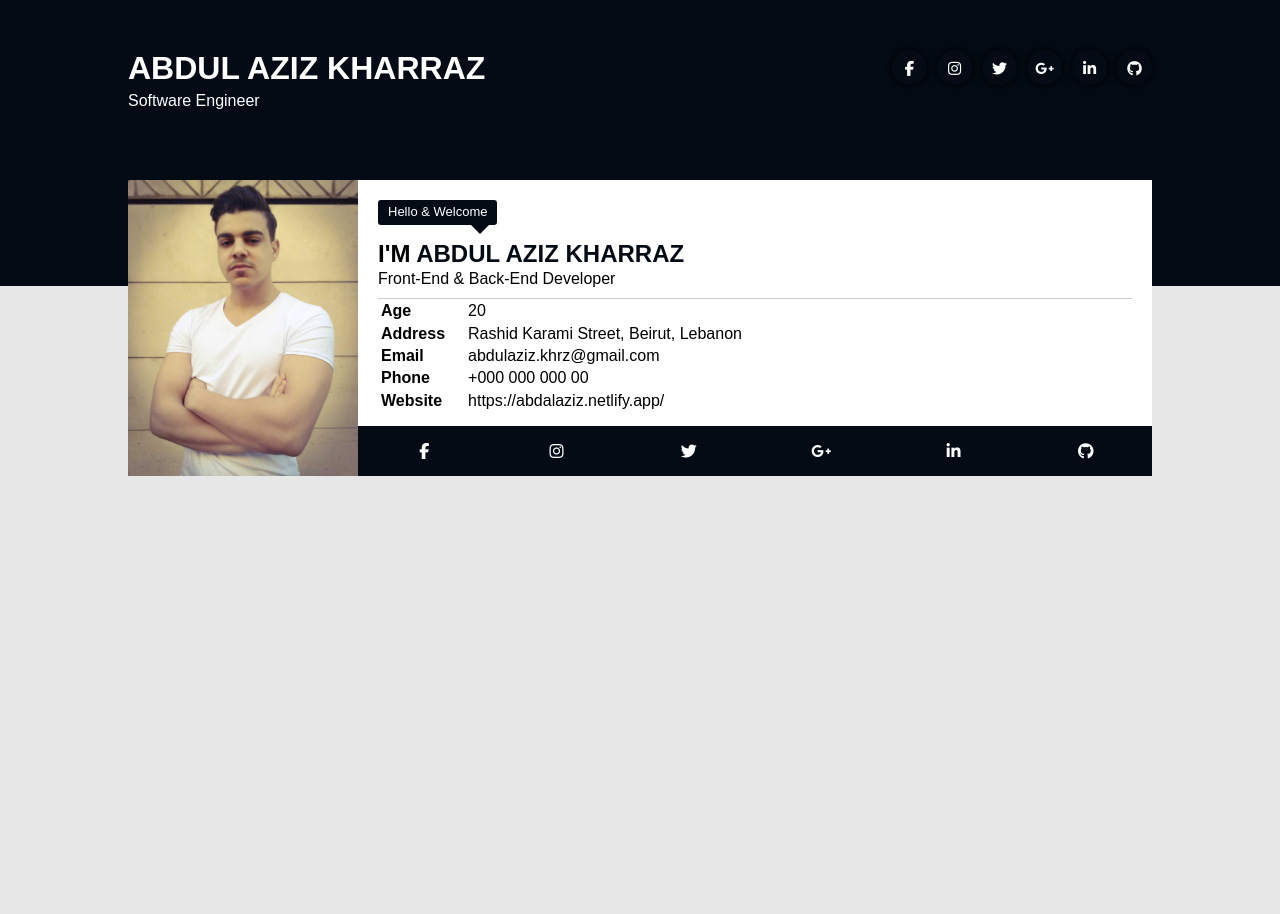
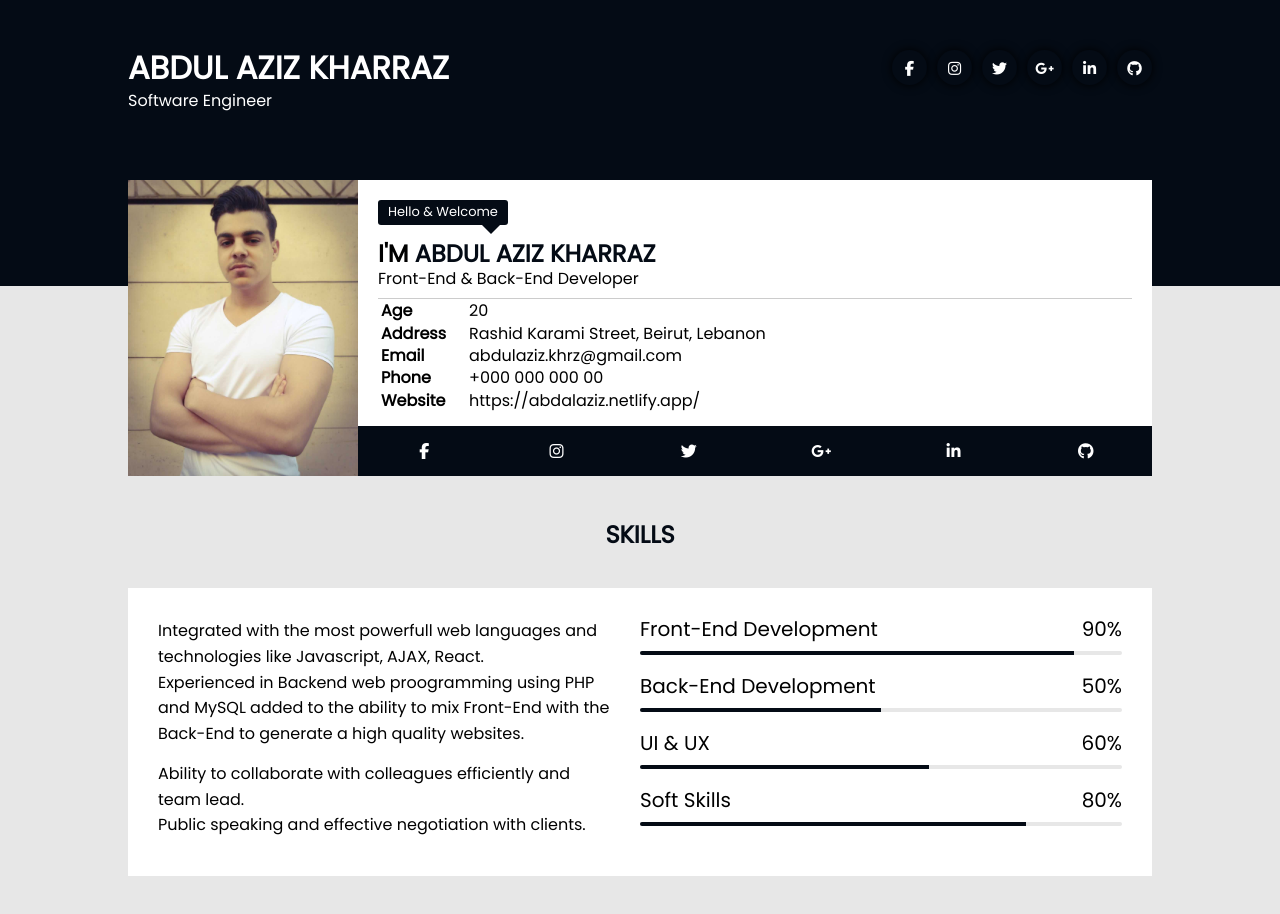
Before and after one commit to abedulaziz/CV2, a plain HTML site: page index.html in a window 1280 px wide. Before the commit the page ends 800 px from the top, so only its background shows below. Drawn offline with Linux system fonts and the light colour scheme; a web font is replaced by a local one.

Commit message:
Implementing skills widget

```diff
--- a/index.html
+++ b/index.html
@@ -6,7 +6,7 @@
   <meta name="viewport" content="width=device-width, initial-scale=1.0">
   <link rel="preconnect" href="https://fonts.googleapis.com">
   <link rel="preconnect" href="https://fonts.gstatic.com" crossorigin>
-  <link href="https://fonts.googleapis.com/css2?family=Radio+Canada:wght@300&display=swap" rel="stylesheet">
+  <link href="https://fonts.googleapis.com/css2?family=Poppins&display=swap" rel="stylesheet">
   <link rel="stylesheet" href="styles/normalize.css">
   <link rel="stylesheet" href="styles/styles.css">
   <script src="https://kit.fontawesome.com/764892ac1a.js" crossorigin="anonymous"></script>
@@ -83,5 +83,56 @@
     </div>
   </header>
 
+  <!-- skills widget -->
+  <div class="container">
+    <div class="skills">
+      <h2 class="skills-head">SKILLS</h2>
+      <div class="skills-det">
+        <div class="discussion">
+          <p class="tech-field">
+            Integrated with the most powerfull web languages and technologies like Javascript, AJAX, React.<br>
+            Experienced in Backend web proogramming using PHP and MySQL added to the ability to mix Front-End with the Back-End to generate a high quality websites.<br>
+            <!-- Good knowledge in SEO in order to promote websites to as users as possible. -->
+          </p>
+          <p class="soft-field">
+            Ability to collaborate with colleagues efficiently and team lead.<br>
+            Public speaking and effective negotiation with clients.
+          </p>
+        </div>
+        <div class="progresses">
+          <div class="front-end">
+            <div class="def">Front-End Development<span class="percentage">90%</span></div>
+            <div class="progress">
+              <div class="prog-rate"></div>
+            </div>
+          </div>
+
+          <div class="back-end">
+            <div class="def">Back-End Development<span class="percentage">50%</span></div>
+            <div class="progress">
+              <div class="prog-rate"></div>
+            </div>
+          </div>
+
+          <div class="UI_UX">
+            <div class="def">UI & UX<span class="percentage">60%</span></div>
+            <div class="progress">
+              <div class="prog-rate"></div>
+            </div>
+          </div>
+
+          <div class="soft_skills">
+            <div class="def">Soft Skills<span class="percentage">80%</span></div>
+            <div class="progress">
+              <div class="prog-rate"></div>
+            </div>
+          </div>
+        </div>
+
+      </div>
+    </div>
+
+  </div>
+
 </body>
 </html>
--- a/styles/styles.css
+++ b/styles/styles.css
@@ -7,7 +7,7 @@
 }
 
 html {
-  font-family: 'Radio Canada', sans-serif;;
+  font-family: 'Poppins', sans-serif;
 }
 
 body {
@@ -178,3 +178,70 @@ header .definition .details .social_details span i {
   left: 50%;
   transform: translate(-50%, -50%);
 }
+
+/* skills widget */
+.skills {
+  margin-bottom: 200px;
+}
+
+.skills .skills-head{
+  text-align: center;
+  padding: 25px 0 20px;
+  font-weight: bold;
+  color: var(--theme-color);
+}
+
+.skills .skills-det {
+  background-color: #FFF;
+  display: flex;
+  padding: 30px;
+}
+
+.skills .skills-det > div {
+  width: 50%;
+}
+
+.skills .skills-det .discussion p {
+  margin: 0;
+  line-height: 1.6;
+  margin-right: 6%;
+}
+
+.skills .skills-det .discussion p.tech-field {
+  margin-bottom: 15px;
+}
+
+.skills .skills-det .progresses > div .def {
+  position: relative;
+  font-size: 20px;
+}
+
+.skills .skills-det .progresses > div .def .percentage{
+  position: absolute;
+  right: 0;
+}
+
+.skills .skills-det .progresses > div .progress {
+  height: 4px;
+  background-color: #e7e7e7;
+  border-radius: 5px;
+  overflow: hidden;
+  margin: 10px 0 20px;
+  font-weight: 900;
+}
+
+.skills .skills-det .progresses > div .progress .prog-rate {
+  background-color: var(--theme-color);
+  height: 100%;
+  width: 90%;
+}
+
+.skills .progresses .back-end .progress .prog-rate {
+  width: 50% !important;
+}
+.skills .progresses .UI_UX .progress .prog-rate {
+  width: 60% !important;
+}
+.skills .progresses .soft_skills .progress .prog-rate {
+  width: 80% !important;
+}
```
